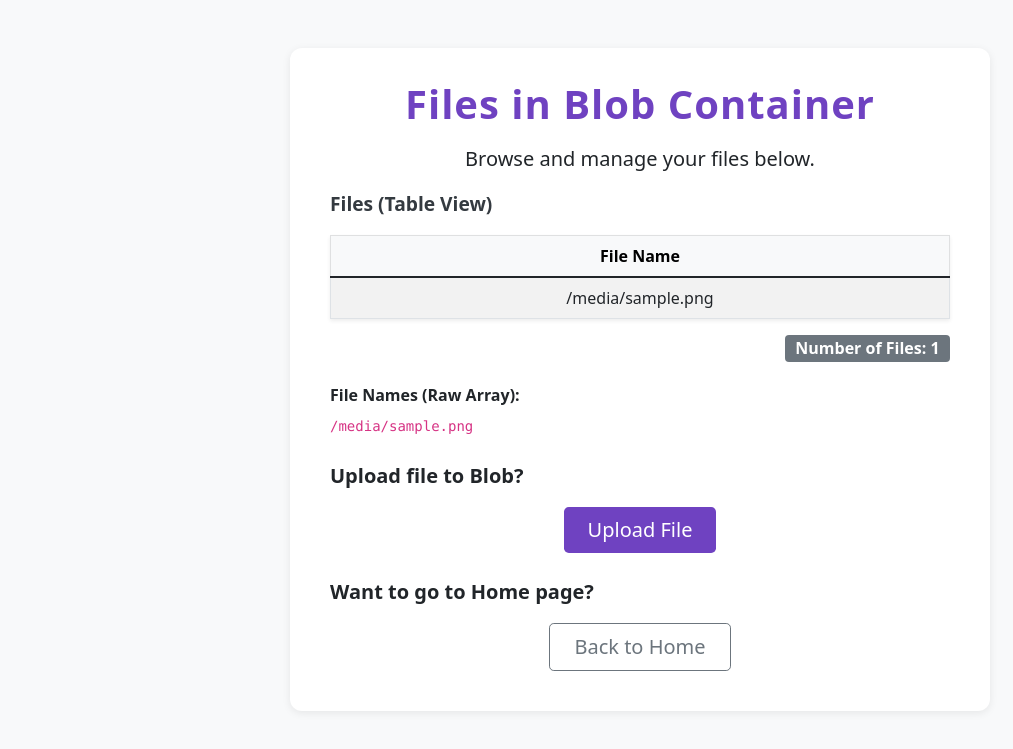
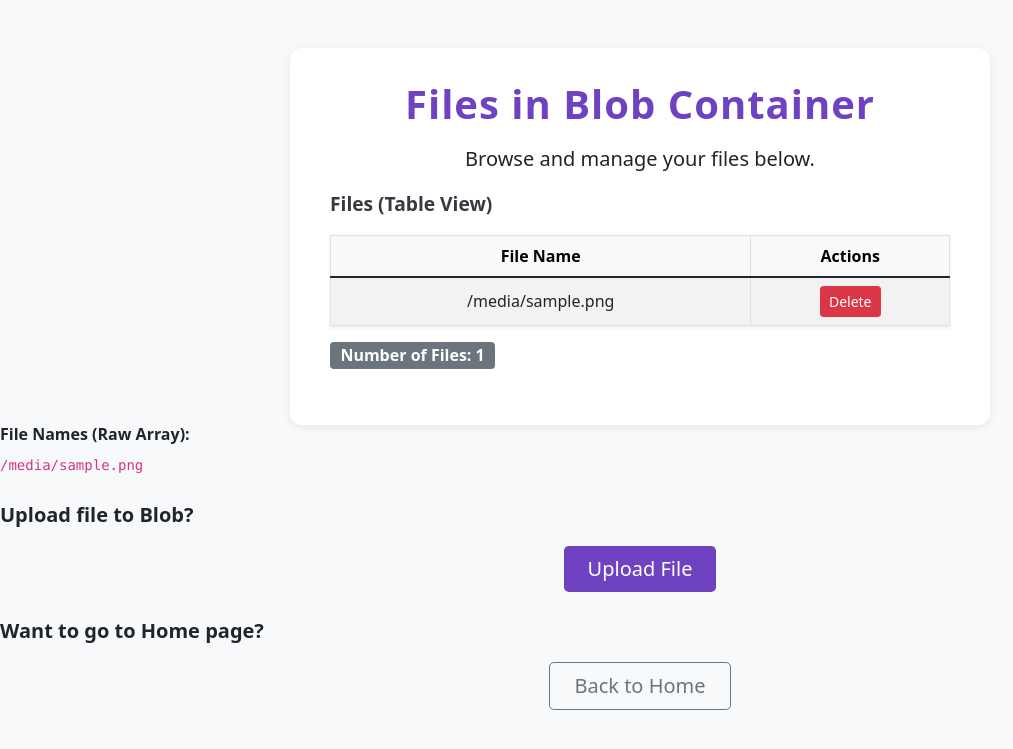
Before and after one commit to sundarambalasubramaniam/cs-my-app-360-1, a Django app: template myapp360/templates/frontend/list_files.html in a window 1280 px wide. Shown: the top 749 px of the page, without its empty margins (0-1013 px from the left). Run offline with Django 4.2, Linux system fonts and the light colour scheme; the template is opened without the code that fills it: most values are stand-ins (such as "Sample title", 1, 10 or a date in 2020); some libraries are stand-ins or nearby versions.

Commit message:
Second Commit

```diff
--- a/myapp360/templates/frontend/list_files.html
+++ b/myapp360/templates/frontend/list_files.html
@@ -1,3 +1,8 @@
+<!--
+    This template is used to display a list of files stored in a Blob container.
+    It includes functionality for viewing, deleting, and uploading files,
+    as well as navigation back to the home page.
+-->
 {% load static %}
 <!DOCTYPE html>
 <html>
@@ -56,21 +61,31 @@
                 <thead class="table-light">
                     <tr>
                         <th class="text-center">File Name</th>
+                        <th class="text-center">Actions</th>
                     </tr>
                 </thead>
                 <tbody>
                     {% for file in list_file_names %}
                         <tr>
                             <td class="text-center">{{ file }}</td>
+                            <td class="text-center">
+                                <form method="post" action="{% url 'delete_file' file %}" style="display:inline;">
+                                    {% csrf_token %}
+                                    <input type="hidden" name="file_name" value="{{ file }}">
+                                    <button type="submit" class="btn btn-danger btn-sm delete-button">
+                                        Delete
+                                    </button>
+                                </form>
+                            </td>
                         </tr>
+                    <!-- Handles the case when no files are found -->
                     {% empty %}
                         <tr>
-                            <td class="text-muted text-center">No files found.</td>
+                            <td class="text-muted text-center" colspan="2">No files found.</td>
                         </tr>
                     {% endfor %}
                 </tbody>
             </table>
-            <div class="text-end">
                 <span class="badge bg-secondary">Number of Files: {{ list_file_names|length }}</span>
             </div>
         </div>
@@ -94,5 +109,6 @@
             </div>
         </div>
     </div>
+    <script src="{% static 'js/delete_confirmation.js' %}"></script>
 </body>
 </html>
--- a/myapp360/urls.py
+++ b/myapp360/urls.py
@@ -9,4 +9,5 @@ urlpatterns = [
     path('list_db_data', views.list_db_data, name='list_db_data'),
     path('update_db_data', views.update_db_data, name='update_db_data'),
     path('delete_record/<int:pk>/', views.delete_record, name='delete_record'),
+    path('delete_file/<str:file_name>/', views.delete_file, name='delete_file'),
 ]
```
Also changed, not shown: myapp360/views.py (+20 -0 lines).
